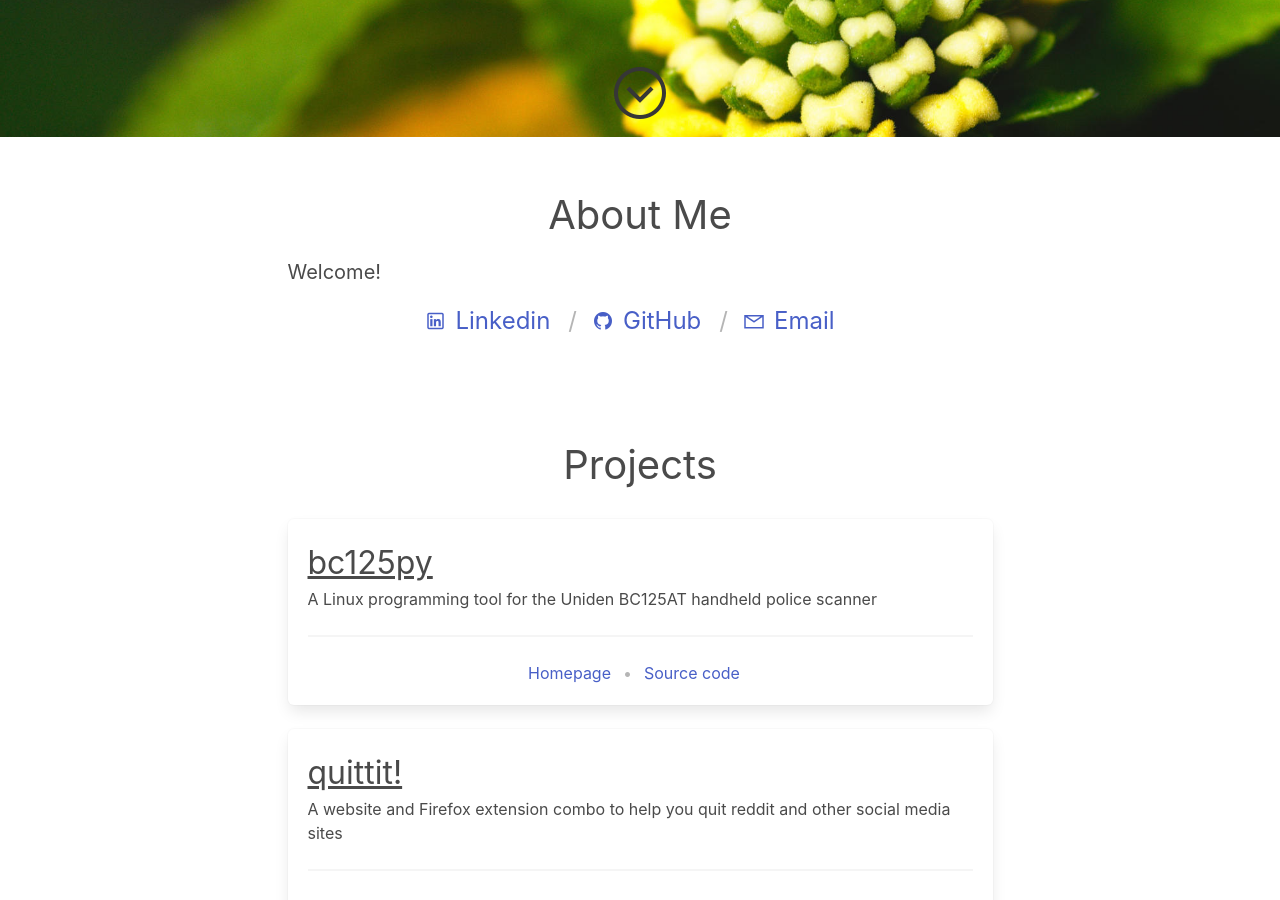
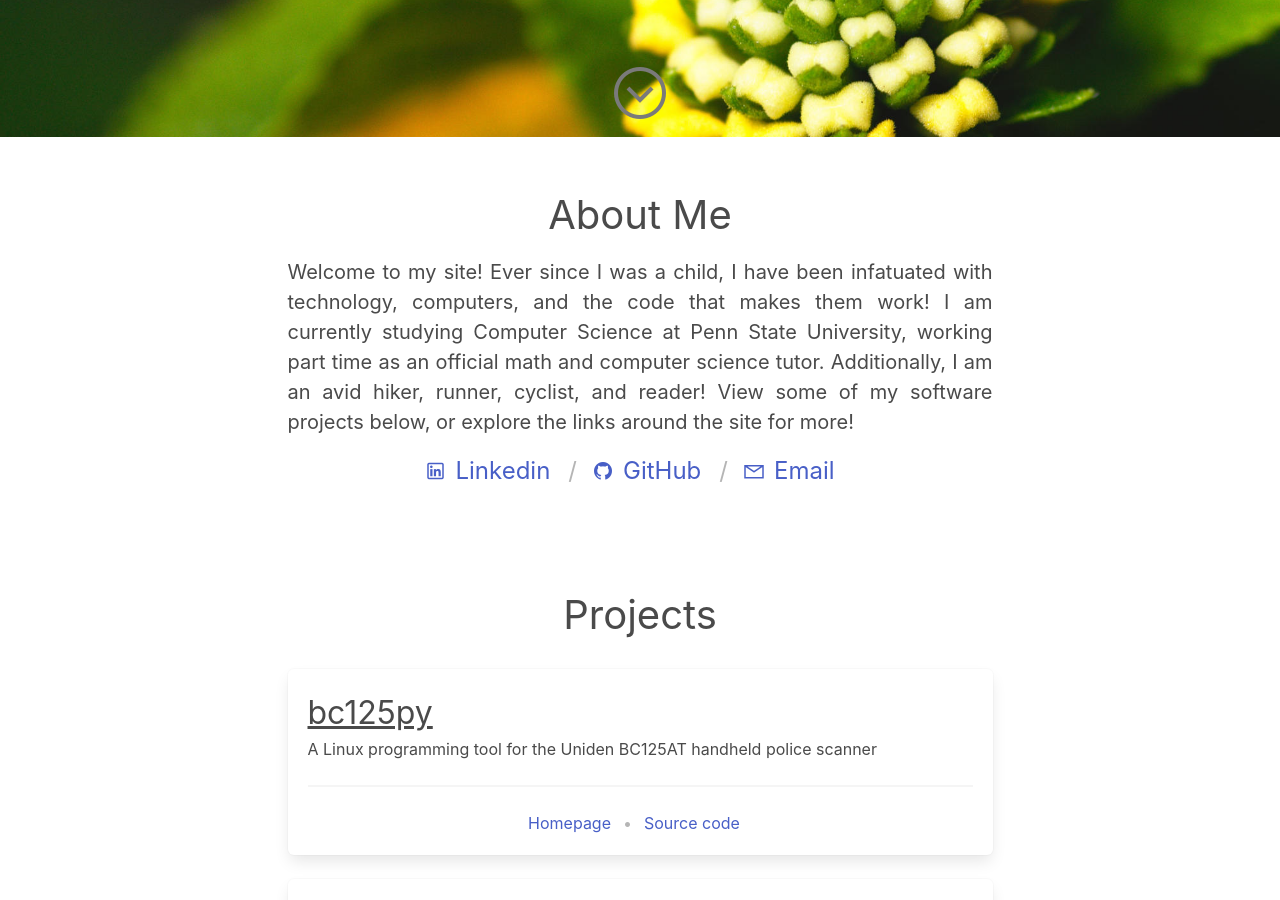
Before and after one commit to itsmaxymoo/itsmaxymoo.com, a Jekyll site: the page built from index.html, in a window 1280 px wide and 900 px high, scrolled down 344 px. Built offline with Jekyll 4.4.1, drawn with Linux system fonts in a browser that asks for light colours.

Commit message:
add info blurb

```diff
--- a/index.html
+++ b/index.html
@@ -12,7 +12,7 @@ layout: base
 	</div>
 
 	<div class="hero-foot">
-		<div class="container has-text-centered has-text-grey-darker mb-3">
+		<div class="container has-text-centered has-text-grey mb-3">
 			<a class="a-button" href="#projects">
 				<i class="las la-chevron-circle-down la-4x"></i>
 			</a>
@@ -27,8 +27,14 @@ layout: base
 			About Me
 		</h2>
 
-		<p class="is-size-5 pt-3 pb-4">
-			Welcome!
+		<p class="is-size-5 has-text-justified pt-3 pb-4">
+			Welcome to my site! Ever since I was a child, I have been
+			infatuated with technology, computers, and the code that
+			makes them work! I am currently studying Computer Science
+			at Penn State University, working part time as an official
+			math and computer science tutor. Additionally, I am an avid
+			hiker, runner, cyclist, and reader! View some of my software
+			projects below, or explore the links around the site for more!
 		</p>
 
 		<nav class="breadcrumb is-centered is-large">
```
